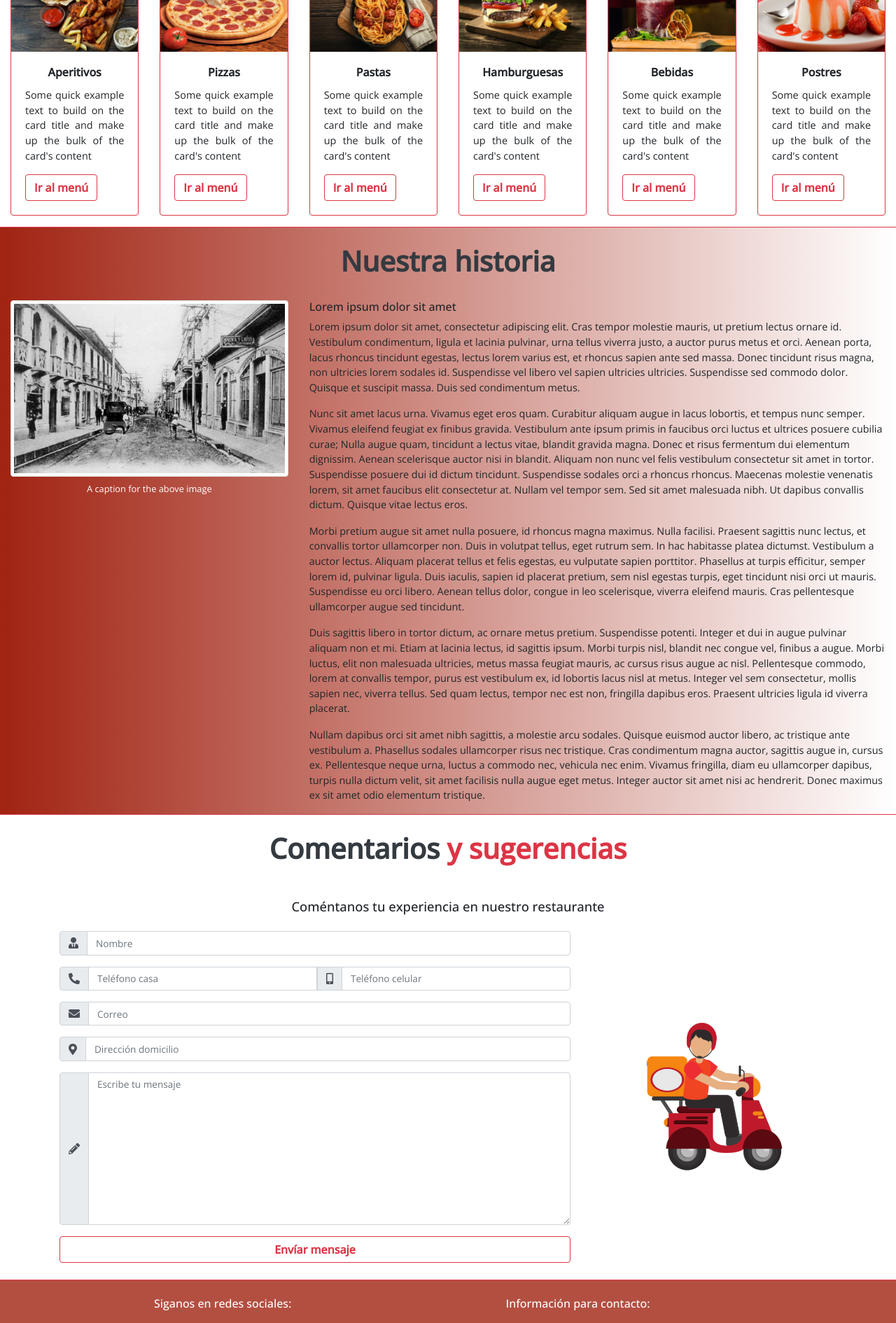
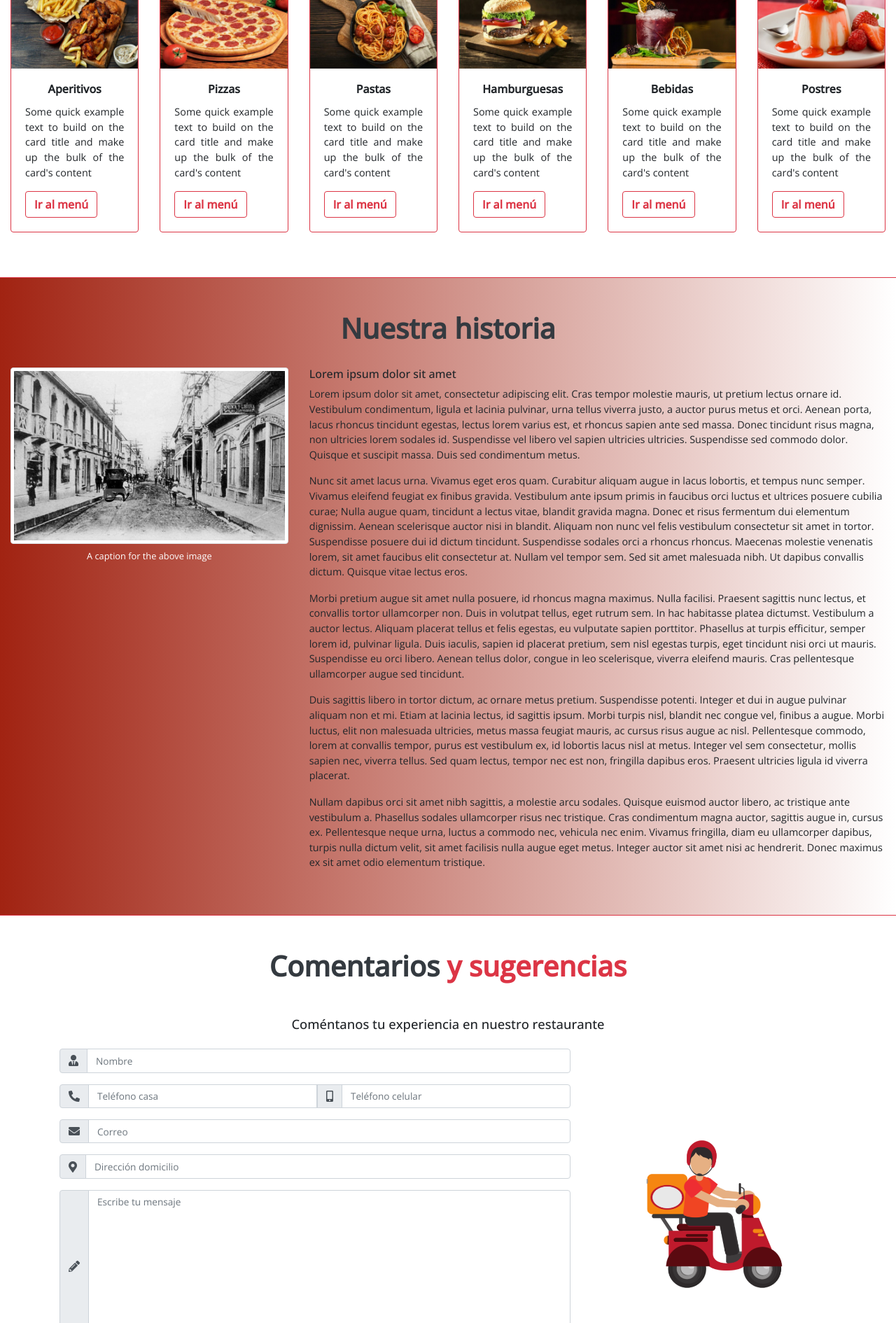
Before and after one commit to misproyectosweb/ProyectoPaginaWeb-04, a website: page public/index.html in a window 1280 px wide. Shown: the part 1610-3500 px from the top of the page at 70% size. Drawn offline with nearby package versions, Linux system fonts and the light colour scheme; some packages are replaced by stand-ins of ours; a script that the page names is missing.

Commit message:
Update index.html

```diff
--- a/public/index.html
+++ b/public/index.html
@@ -81,7 +81,7 @@
             </section>
 
             <!-- Sección menú de especialidades -->
-            <section class="especialidades pt-4 border-bottom border-danger" id="especialidades">
+            <section class="especialidades py-5 border-bottom border-danger" id="especialidades">
                 <h1 class="text-center font-weight-bold text-dark pb-4">Nuestras <span class="text-danger">especialidades</span></h1>
                 <div class="container-fluid">
                     <div class="row justify-content-center align-content-center">
@@ -150,7 +150,7 @@
             </section>
 
             <!-- Sección nuestra historia -->
-            <section class="historia pt-4 border-bottom border-danger" id="historia">
+            <section class="historia py-5 border-bottom border-danger" id="historia">
                 <h1 class="text-center font-weight-bold text-dark pb-4">Nuestra historia</h1>
                 <div class="container-fluid">
                     <div class="row">
@@ -173,7 +173,7 @@
             </section>
 
             <!-- Sección de comentarios -->
-            <section class="comentarios py-4 border-bottom border-danger" id="comentarios">
+            <section class="comentarios py-5 border-bottom border-danger" id="comentarios">
                 <h1 class="text-center font-weight-bold text-dark pb-4">Comentarios <span class="text-danger">y sugerencias</span></h1>
                 <h4 class="text-center pb-3">Coméntanos tu experiencia en nuestro restaurante</h4>
                 <div class="container">
@@ -227,7 +227,7 @@
         </main>
         <!-- Fin sección principal -->
         <!-- Pie de página -->
-        <footer class="contacto pb-3 border-bottom border-danger" id="contacto">
+        <footer class="contacto py-4 border-bottom border-danger" id="contacto">
             <div class="container text-white">
                 <div class="row">
                     <div class="col-6 col-sm-6 col-md-6 d-flex flex-column">
```
